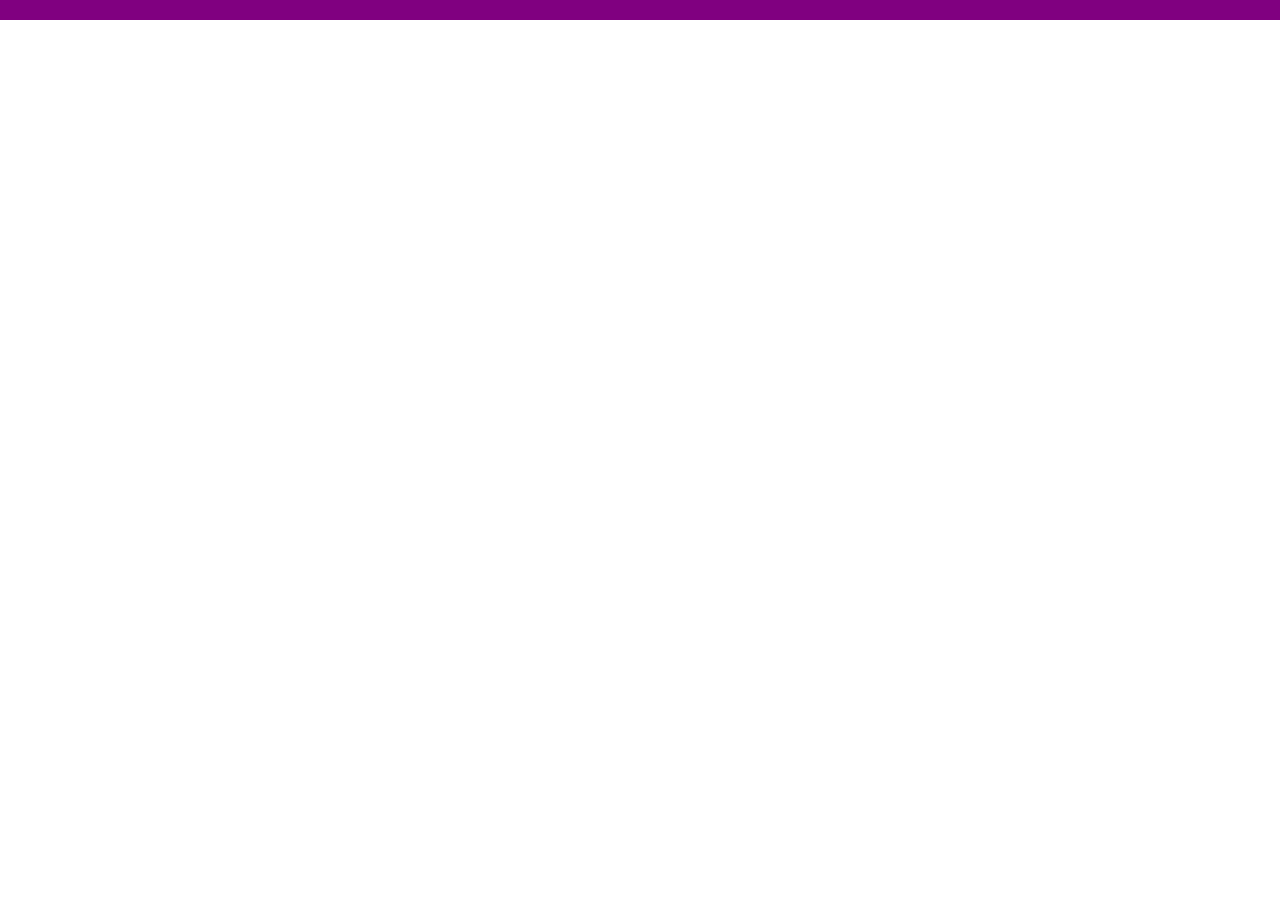
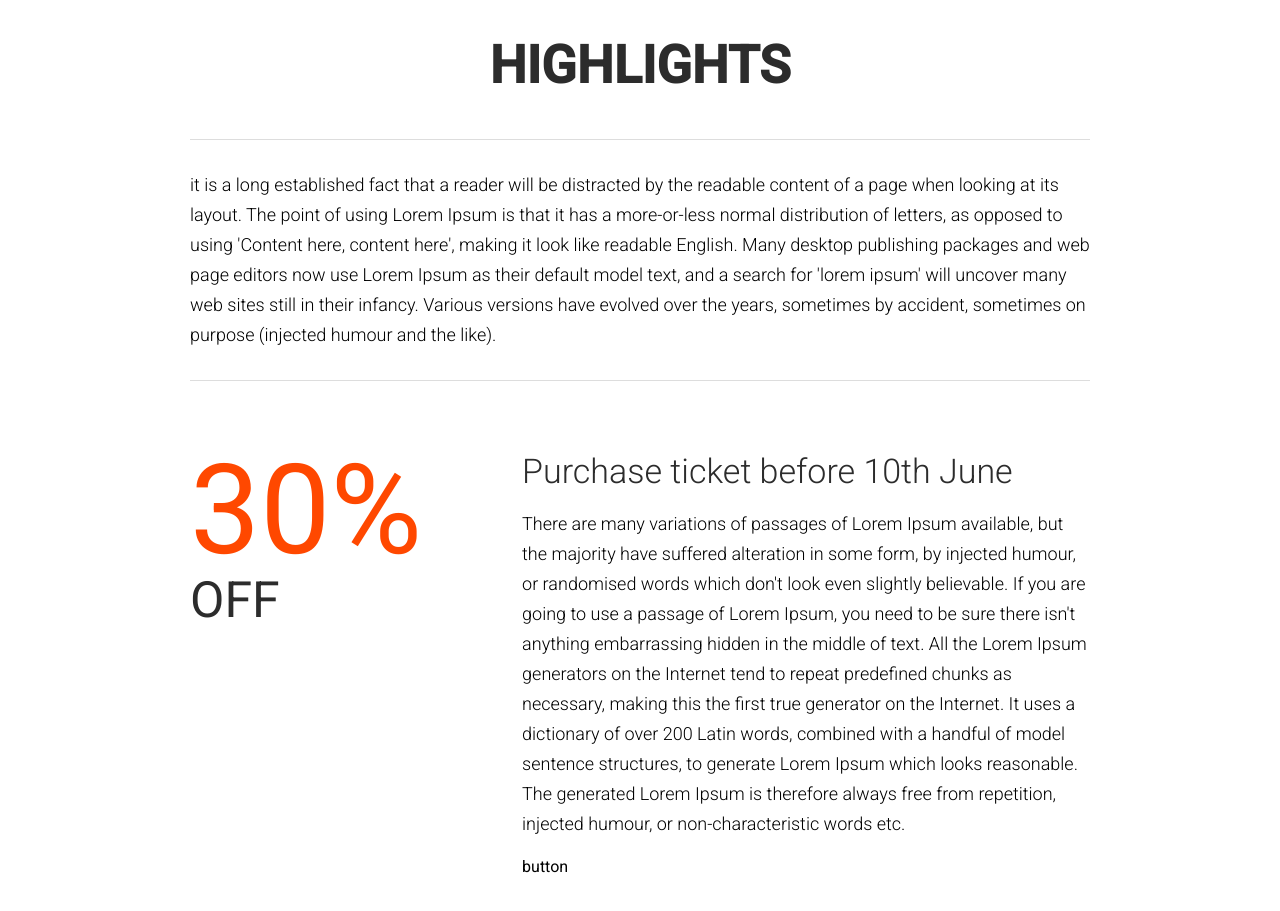
Before and after one commit to saron4/Music_Venue, a React (Create React App) app: page / in a window 1280 px wide. Shown: the part 1480-2391 px from the top of the page. Before the commit the page ends 1500 px from the top, so only its background shows below. Built offline with nearby package versions, Linux system fonts and the light colour scheme.

Commit message:
add a highlight component

```diff
--- a/src/App.js
+++ b/src/App.js
@@ -4,14 +4,16 @@ import './resources/styles.css';
 import Header from './Components/header_footer/Header';
 import Featured from './Components/featured';
 import VenueNFO from './Components/venueNFO';
+import Highlights from './Components/highlights';
 
 class App extends Component{
   render() {
     return(
-      <div className = "App" style={{ height: "1500px", background: 'purple'}}>
+      <div className = "App" style={{ height: "1500px", background: 'cornflower'}}>
         <Header/>
         <Featured/>
         <VenueNFO/>
+        <Highlights/>
     </div>
     );
 
--- /dev/null
+++ b/src/Components/highlights/Discount.js
@@ -0,0 +1,72 @@
+import React, { Component } from 'react';
+import Fade from 'react-reveal/Fade';
+import Slide from 'react-reveal/Slide';
+
+ class Discount extends Component {
+
+    state = {
+        discountStart: 0,
+        discountEnd: 30
+    }
+
+    //update the discountStrat state by one everyday
+    porcentage =() => {
+        if(this.state.discountStart < this.state.discountEnd){
+            this.setState({
+                discountStart: this.state.discountStart + 1
+            })
+        }
+    }
+//whenever the coponenent updated the first time we run it again
+    componentDidUpdate(){
+        setTimeout(() => {
+            this.porcentage()
+        },30)
+    }
+
+  render() {
+    return (
+        <div className="center_wrapper">
+            <div className="discount_wrapper">
+
+                <Fade
+                    onReveal = {() => this.porcentage()}
+
+                >
+                    <div className="discount_porcentage">
+                        <span>{this.state.discountStart}%</span>
+                        <span>OFF</span>
+                    </div>
+                </Fade>
+
+                <Slide right>
+                    <div className="discount_description">
+                        <h3>Purchase ticket before 10th June</h3>
+                        <p>There are many variations of passages of Lorem Ipsum available, but the majority
+                            have suffered alteration in some form, by injected humour, or randomised words
+                            which don't look even slightly believable. If you are going to use a passage
+                            of Lorem Ipsum, you need to be sure there isn't anything embarrassing hidden in
+                            the middle of text. All the Lorem Ipsum generators on the Internet tend to repeat
+                            predefined chunks as necessary, making this the first true generator on the
+                            Internet. It uses a dictionary of over 200 Latin words, combined with a handful
+                            of model sentence structures, to generate Lorem Ipsum which looks reasonable.
+                            The generated Lorem Ipsum is therefore always free from repetition, injected
+                            humour, or non-characteristic words etc.
+                        </p>
+
+                        <div>
+                             button
+                        </div>
+
+                    </div>
+                </Slide>
+
+
+
+            </div>
+        </div>
+    );
+  }
+}
+
+export default Discount;
--- /dev/null
+++ b/src/Components/highlights/Discription.js
@@ -0,0 +1,26 @@
+import React from 'react';
+import Fade from 'react-reveal/Fade';
+
+const Discription = () => {
+    return (
+        <Fade>
+            <div className="center_wrapper">
+                <h2>Highlights</h2>
+                <div className="highlight_description">
+                it is a long established fact that a reader will be distracted by the readable content
+                of a page when looking at its layout. The point of using Lorem Ipsum is that it has a
+                 more-or-less normal distribution of letters, as opposed to using 'Content here,
+                 content here', making it look like readable English. Many desktop publishing packages
+                 and web page editors now use Lorem Ipsum as their default model text, and a search for
+                 'lorem ipsum' will uncover many web sites still in their infancy. Various versions have
+                 evolved over the years, sometimes by accident, sometimes on purpose (injected humour and
+                 the like).
+                </div>
+
+            </div>
+
+        </Fade>
+    );
+};
+
+export default Discription;
--- /dev/null
+++ b/src/Components/highlights/index.js
@@ -0,0 +1,16 @@
+import React from 'react';
+import Discription from './Discription';
+import Discount from './Discount';
+
+const Highlights = () => {
+    return (
+        <div className="highlight_wrapper">
+            <Discription/>
+            <Discount/>
+        </div>
+
+
+    );
+};
+
+export default Highlights;
```
